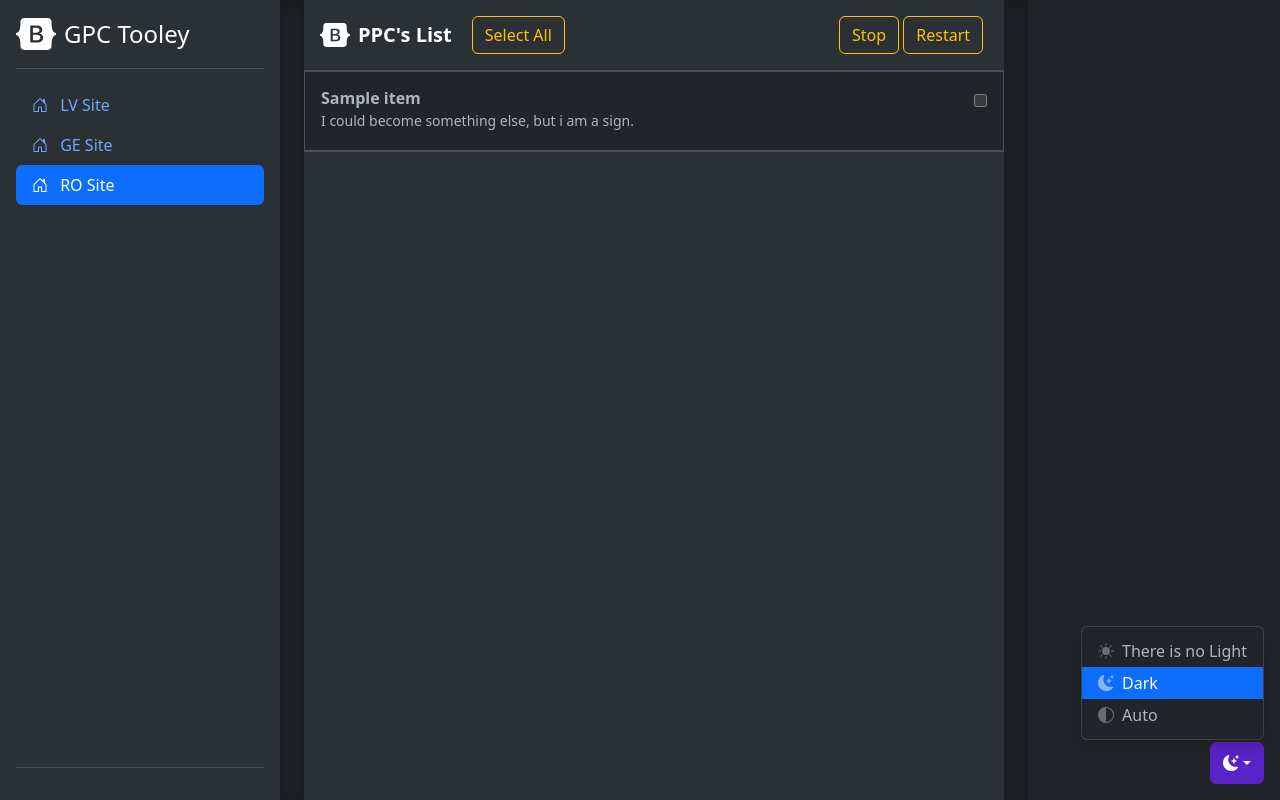
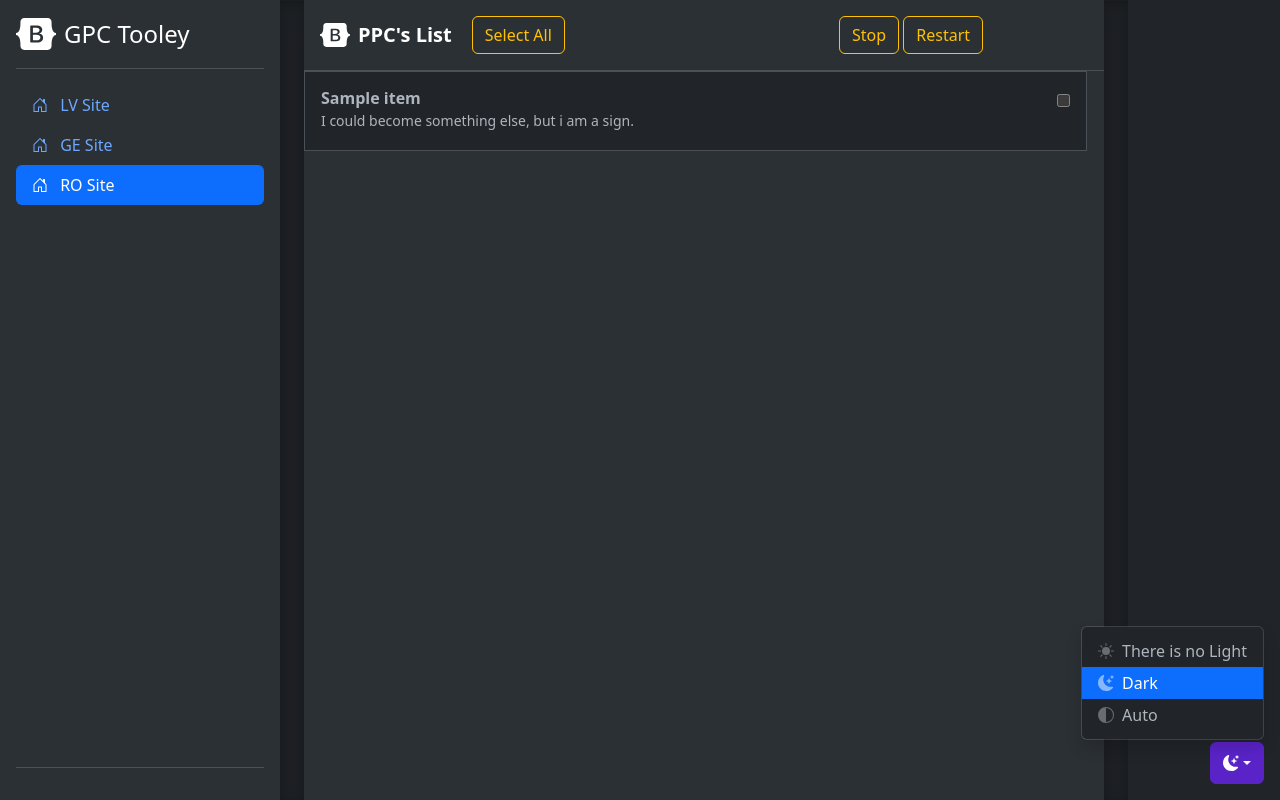
Before and after one commit to pervperfection/flask_web_app, a Flask app: template templates/ro.html in a window 1280 px wide. Run offline with Flask 2, Linux system fonts and the light colour scheme; the template is opened without the code that fills it: most values are stand-ins (such as "Sample title", 1, 10 or a date in 2020).

Commit message:
Adds scroll

```diff
--- a/templates/ro.html
+++ b/templates/ro.html
@@ -31,16 +31,6 @@
     AAAAAAAAAAAAAAAAAAAAAAAAAAAAAAAAAAAAAAAAAAAAAAAAAAA=" rel="icon" type="image/x-icon"/>
     <link href="https://cdn.jsdelivr.net/npm/bootstrap@5.3.0/dist/css/bootstrap.min.css" rel="stylesheet" integrity="sha384-9ndCyUaIbzAi2FUVXJi0CjmCapSmO7SnpJef0486qhLnuZ2cdeRhO02iuK6FUUVM" crossorigin="anonymous">
     <meta name="generator" content="Hugo 0.112.5">
-    <title>Sidebars · Bootstrap v5.3</title>
-    <link rel="canonical" href="https://getbootstrap.com/docs/5.3/examples/sidebars/">
-
-        <!-- Favicons -->
-    <link rel="apple-touch-icon" href="/docs/5.3/assets/img/favicons/apple-touch-icon.png" sizes="180x180">
-    <link rel="icon" href="/docs/5.3/assets/img/favicons/favicon-32x32.png" sizes="32x32" type="image/png">
-    <link rel="icon" href="/docs/5.3/assets/img/favicons/favicon-16x16.png" sizes="16x16" type="image/png">
-    <link rel="manifest" href="/docs/5.3/assets/img/favicons/manifest.json">
-    <link rel="mask-icon" href="/docs/5.3/assets/img/favicons/safari-pinned-tab.svg" color="#712cf9">
-    <link rel="icon" href="/docs/5.3/assets/img/favicons/favicon.ico">
     <meta name="theme-color" content="#3f05b0">
     <style>
     .bd-placeholder-img {
@@ -254,7 +244,7 @@
         <hr>
       </div>
       <div class="b-example-divider b-example-vr"></div>
-      <div class="d-flex flex-column align-items-stretch flex-shrink-0 bg-body-tertiary" style="width: 700px;">
+      <div class="d-flex flex-column align-items-stretch flex-shrink-0 bg-body-tertiary" style="width: 800px;">
         <a class="d-flex align-items-center flex-shrink-0 p-3 link-body-emphasis text-decoration-none border-bottom">
           <svg class="bi pe-none me-2" width="30" height="24"><use xlink:href="#bootstrap"></use></svg>
           <span class="fs-5 fw-semibold">PPC's List</span>
@@ -266,11 +256,12 @@
             </form>
         </div>
         </a>
-        <div class="list-group list-group-flush border-bottom scrollarea">
+        <div class="list-group list-group-flush">
+            <div class="overflow-auto" style="max-width: 803px; max-height: 93vh;">
                 {% for item in items %}
                 <form>
                     <label class=".lbl_checkbox">
-              <a class="list-group-item list-group-item-action py-3 lh-sm" method="post" style="width: 700px;">
+                    <a class="list-group-item list-group-item-action py-3 lh-sm" method="post" style="width: 783px;">
                         <div class="d-flex w-100 align-items-center justify-content-between">
                         <strong class="mb-1">{{item.label}}</strong>
                         <input  value="{{ item.id }}" type="checkbox" class="chkbox chkbox-warning" name="selection" id="{{ item.id }}" onclick="updateCheckedValues()">
@@ -282,6 +273,7 @@
                 {% endfor %}
             </div>
         </div>
+      </div>
       <div class="b-example-divider b-example-vr"></div>
     </main>
     <script src="https://cdn.jsdelivr.net/npm/bootstrap@5.3.0/dist/js/bootstrap.bundle.min.js" integrity="sha384-geWF76RCwLtnZ8qwWowPQNguL3RmwHVBC9FhGdlKrxdiJJigb/j/68SIy3Te4Bkz" crossorigin="anonymous"></script>
```
Also changed, not shown: templates/ge.html (+4 -10 lines), templates/telo.html (+5 -11 lines). Lines whose indentation alone changed are shown as unchanged.
